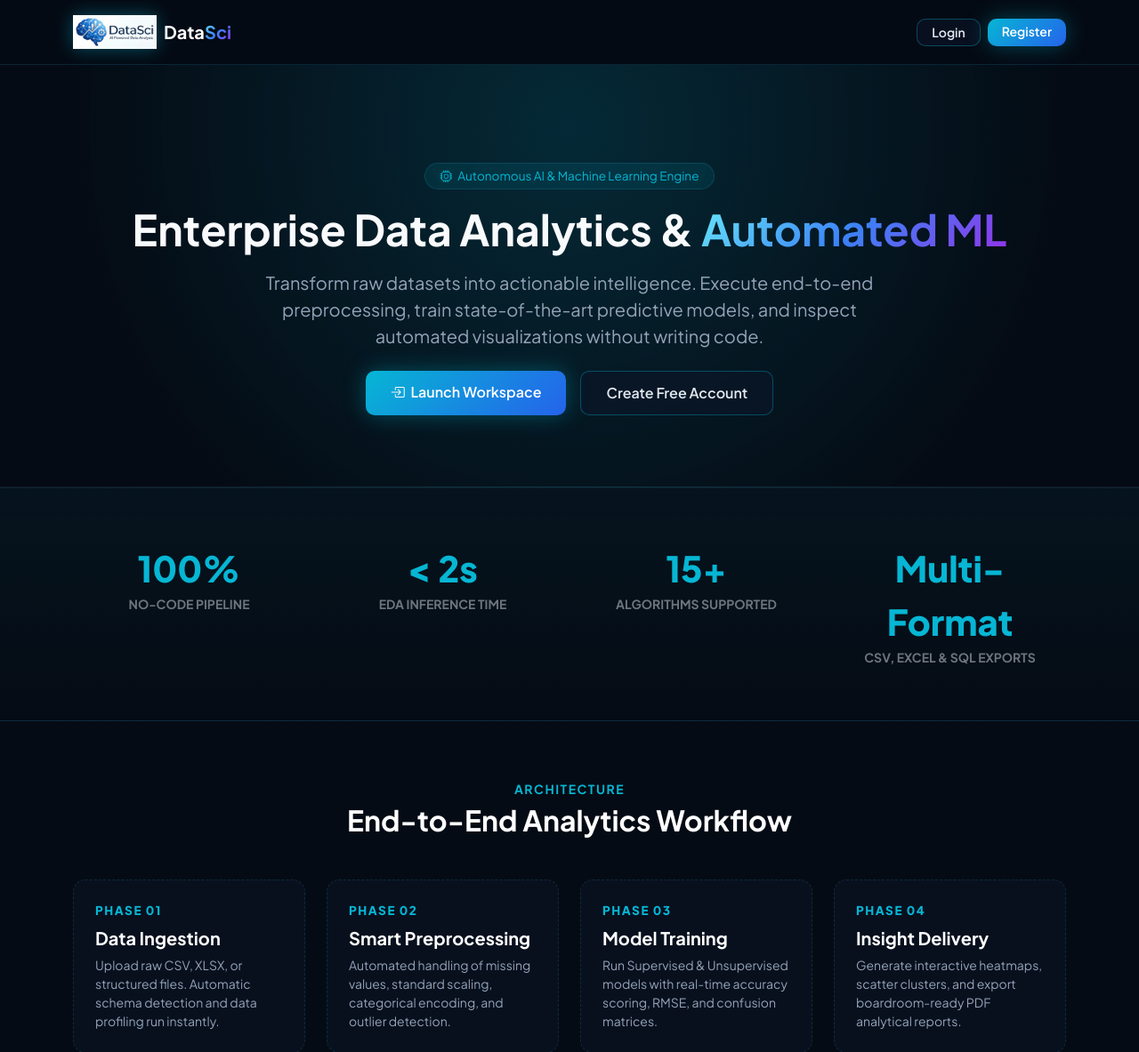
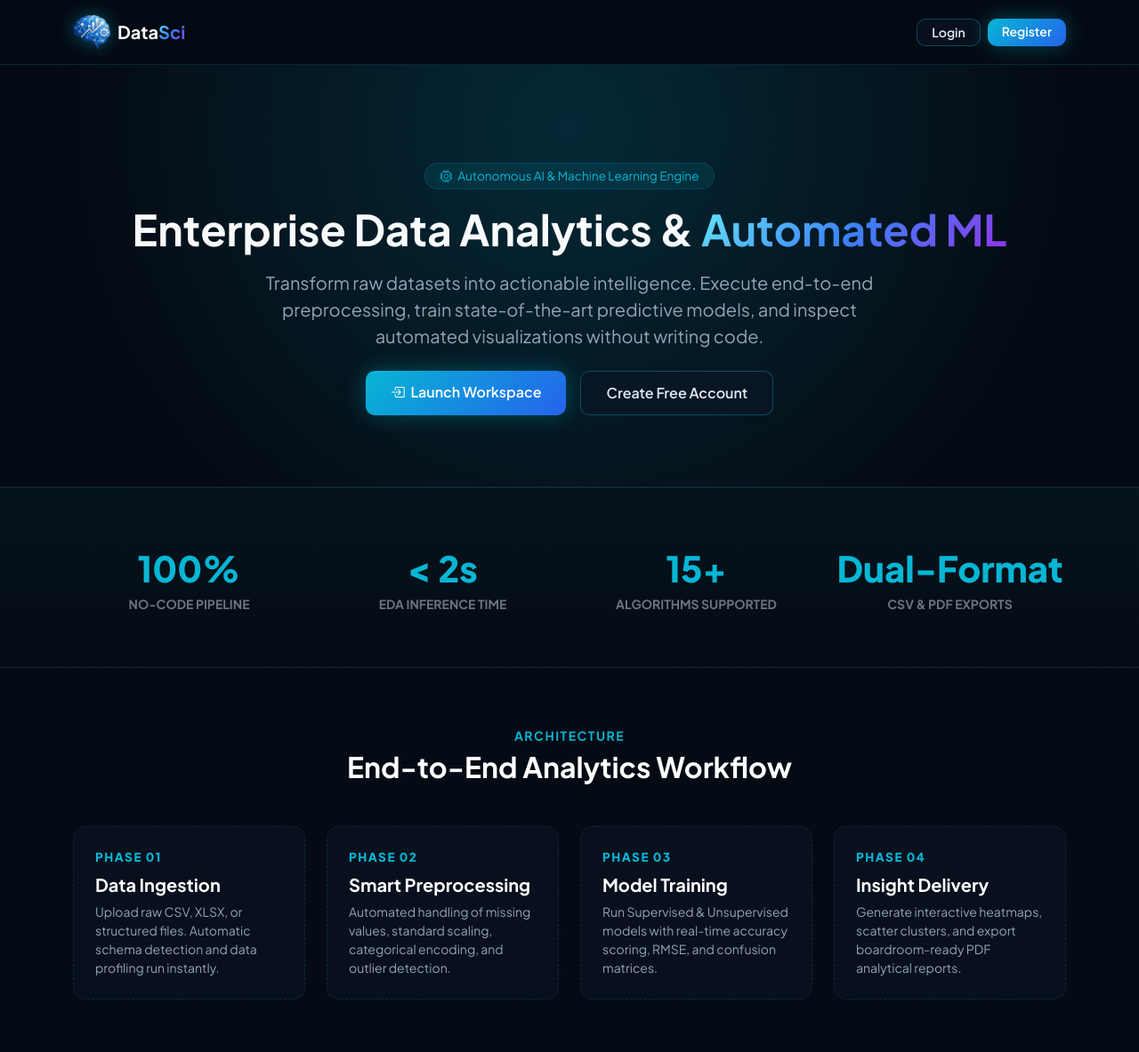
Before and after one commit to Aluval/DataSci, a Flask app: page / in a window 1280 px wide. Shown: the top 1183 px of the page at 89% size. Run offline with Flask 3, Linux system fonts and the light colour scheme; parts of the project's set-up code (start-up, migrations or seed data) failed here and were passed over; some libraries are stand-ins or nearby versions.

Commit message:
Update image and index page

```diff
--- a/templates/index.html
+++ b/templates/index.html
@@ -252,8 +252,8 @@
                 <div class="text-secondary small fw-bold">ALGORITHMS SUPPORTED</div>
             </div>
             <div class="col-6 col-md-3">
-                <div class="metric-value">Multi-Format</div>
-                <div class="text-secondary small fw-bold">CSV, EXCEL & SQL EXPORTS</div>
+                <div class="metric-value">Dual-Format</div>
+                <div class="text-secondary small fw-bold">CSV & PDF  EXPORTS</div>
             </div>
         </div>
     </div>
@@ -404,7 +404,7 @@
                 <p class="mb-0"><strong class="text-white"><i class="bi bi-envelope text-info me-2"></i>Email:</strong> sunrisesharsha467@gmail.com</p>
             </div>
             <div class="col-12 col-md-6">
-                <p class="mb-2"><strong class="text-white"><i class="bi bi-geo-alt text-info me-2"></i>Location:</strong> 49/50-28-10A, Near C Camp, Aurora Nagar, Kurnool</p>
+                <p class="mb-2"><strong class="text-white"><i class="bi bi-geo-alt text-info me-2"></i>Location:</strong> Kurnool</p>
                 <p class="mb-0">
                     <strong class="text-white"><i class="bi bi-github text-info me-2"></i>Repository:</strong>
                     <a href="https://github.com/Aluval" target="_blank" class="link-accent">github.com/Aluval</a>
```
Also changed, not shown: static/images/datasci_logo.png.
